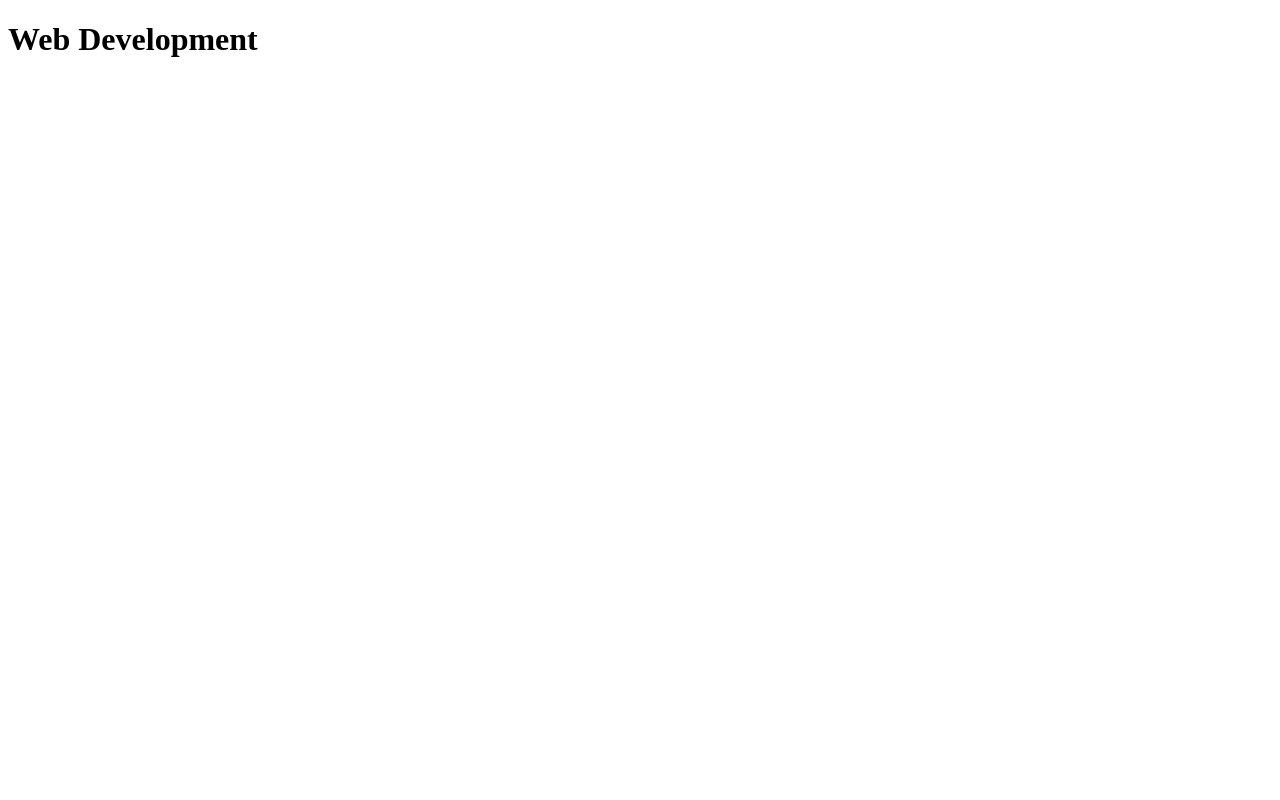
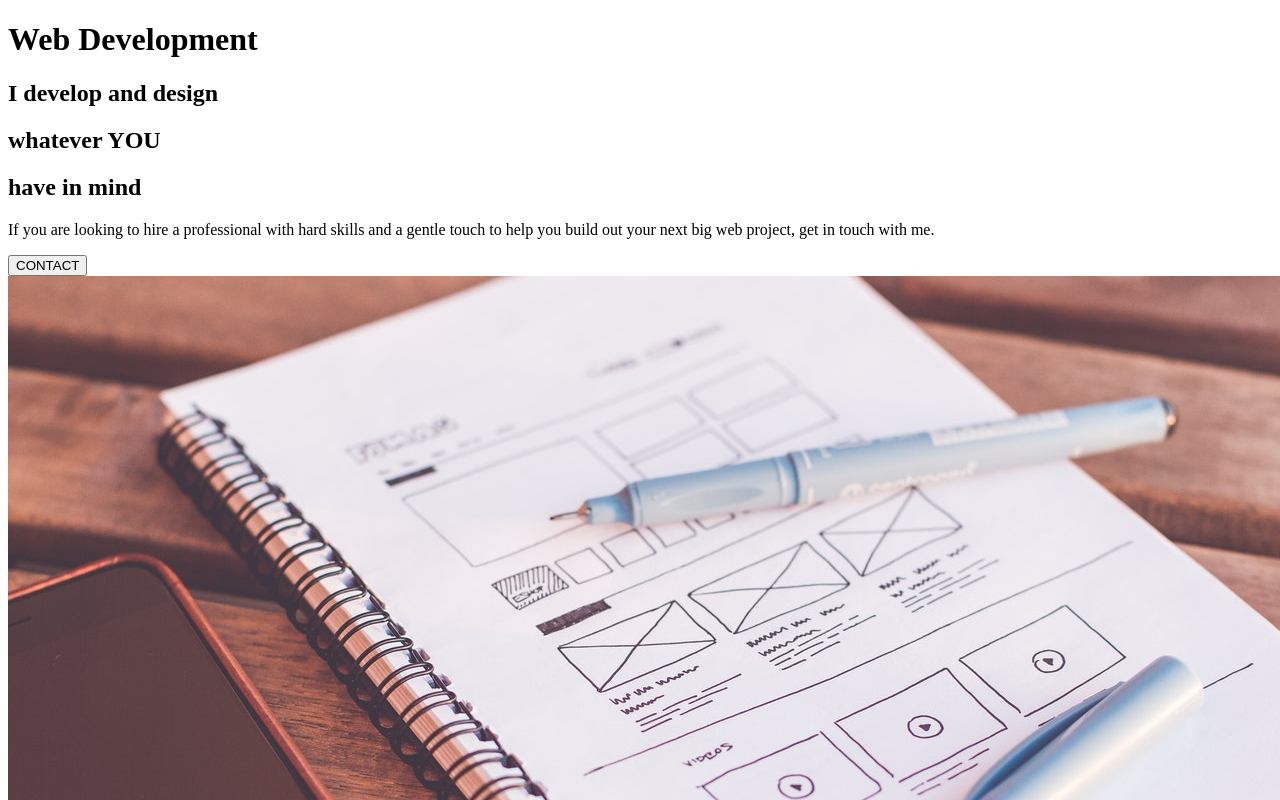
Before and after one commit to Jesuss27/React-Capture-Portfolio, a React (Create React App) app: page / in a window 1280 px wide. Shown: the top 800 px of the page. Built offline with nearby package versions, Linux system fonts and the light colour scheme.

Commit message:
create the AboutSection

```diff
--- a/src/App.js
+++ b/src/App.js
@@ -1,8 +1,11 @@
+import AboutSection from "./components/AboutSection" ;
+
 
 function App() {
   return (
     <div className="App">
       <h1>Web Development</h1>
+      <AboutSection />
     </div>
   );
 }
--- /dev/null
+++ b/src/components/AboutSection.js
@@ -0,0 +1,34 @@
+import React from "react" ;
+import wireframe from "../images/wireframe.jpg";
+const AboutSection = () => {
+    return(
+            <div>
+                <div className="description">
+                    <div className="title">
+                         <div className="hide">
+                             <h2>
+                                 I <span>develop</span> and <span>design</span>
+                             </h2>
+                         </div>
+                         <div className="hide">
+                             <h2>
+                                 whatever <span>YOU</span>
+                             </h2>
+                         </div>
+                         <div className="hide">
+                             <h2>
+                                 have in mind
+                             </h2>
+                         </div>
+                    </div>
+                    <p>If you are looking to hire a professional with hard skills and a gentle touch to help you build out your next big web project, get in touch with me. </p>
+                    <button>CONTACT</button>
+                </div>
+                <div className="image">
+                    <img src={wireframe} alt="wireframe sketches" />
+                </div>
+            </div>
+    )
+}
+
+export default AboutSection
```
Also changed, not shown: src/images/wireframe.jpg (renamed from src/images/portfolio photo-wireframe.jpg), src/images/workStation.jpg (renamed from src/images/portfolio-workStation.jpg).
